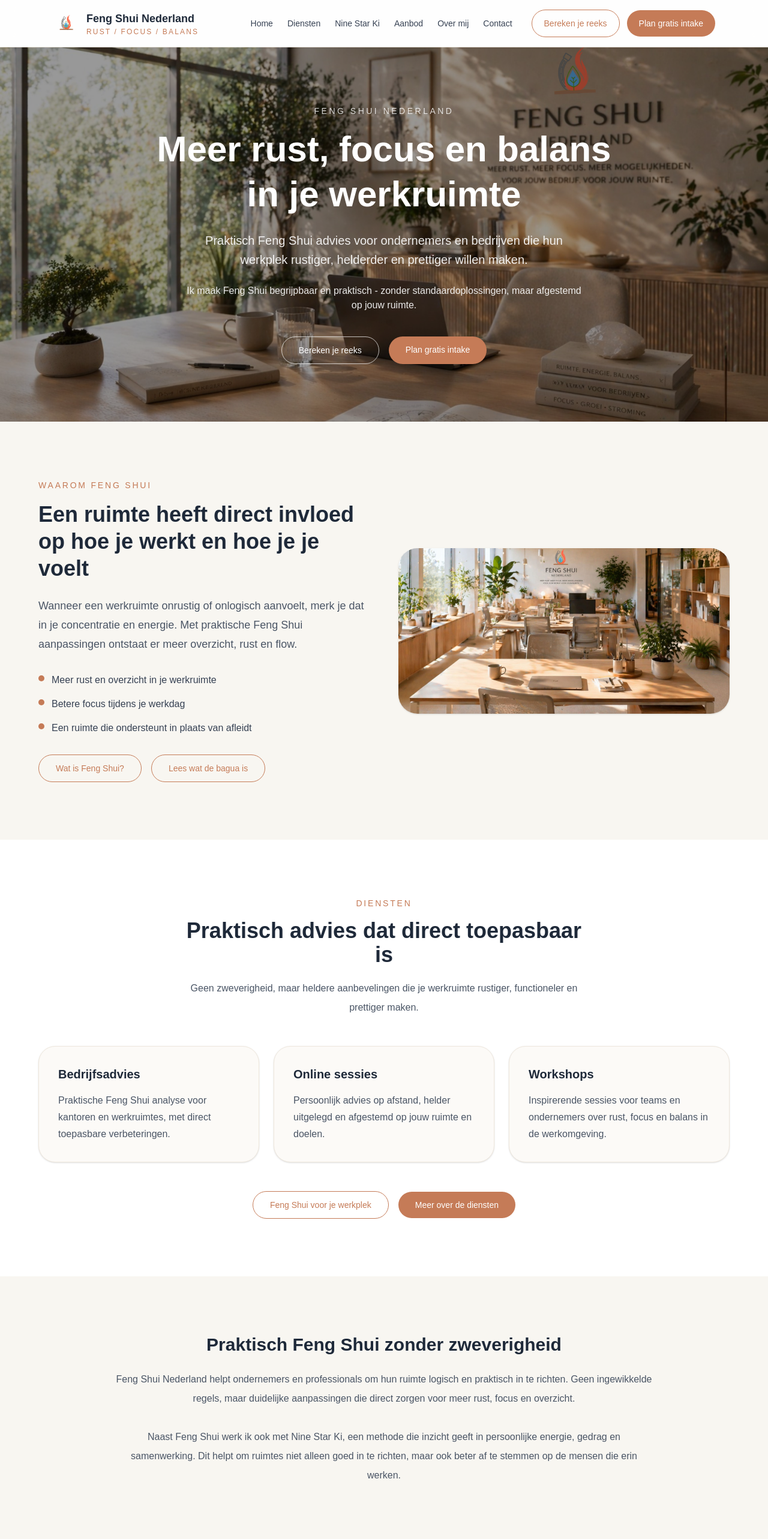
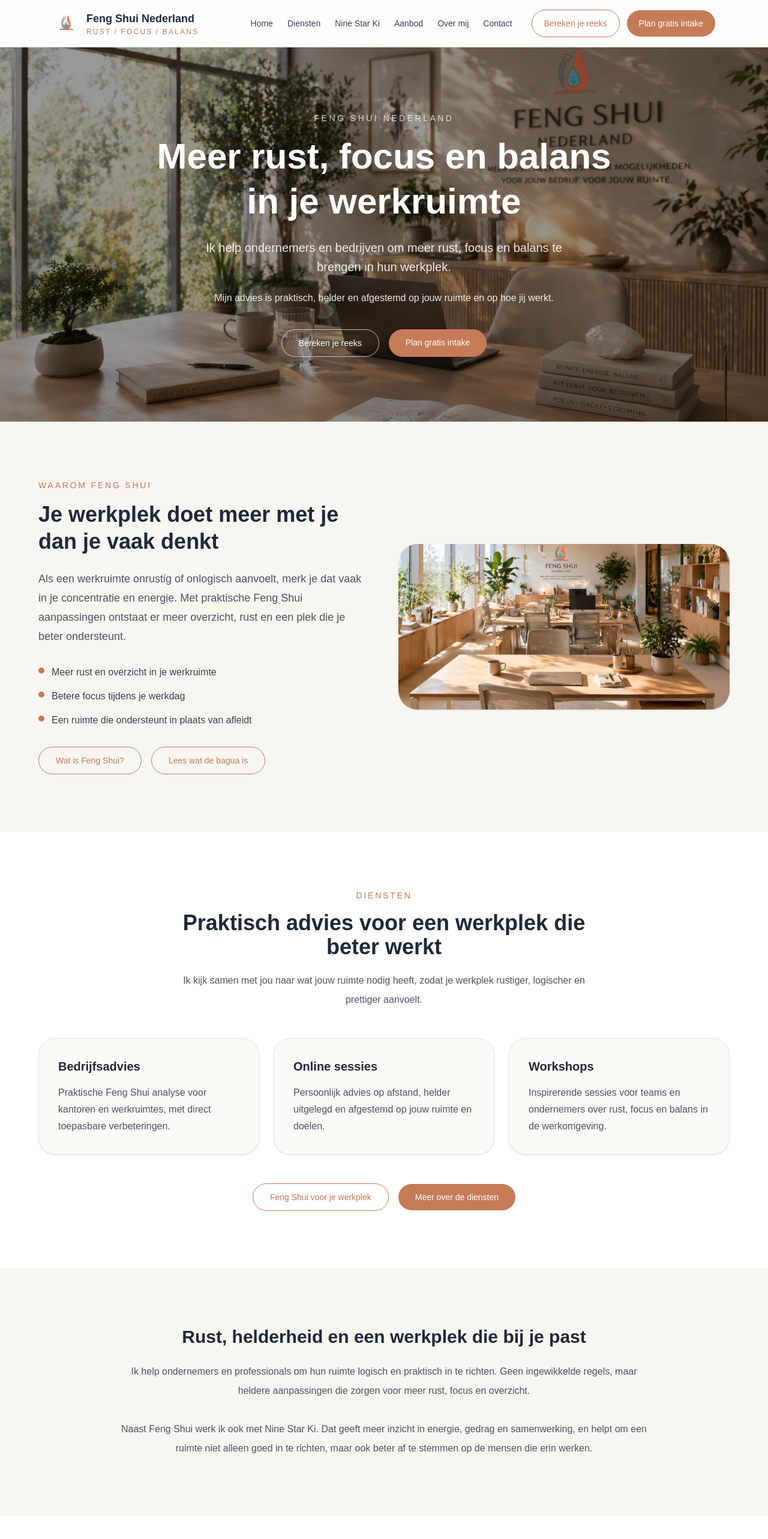
Before and after one commit to darius858/fengshuinederland-site, a Next.js app: page / in a window 1280 px wide. Shown: the top 2566 px of the page at 60% size. Built offline with nearby package versions, Linux system fonts and the light colour scheme.

Commit message:
Refine tone of voice on key pages

```diff
--- a/app/diensten/DienstenContent.tsx
+++ b/app/diensten/DienstenContent.tsx
@@ -27,7 +27,7 @@
 
           <div className="mt-10 max-w-3xl border-l-4 border-[#c57b57] pl-6 text-gray-600">
             <h2 className="text-xl font-semibold text-gray-800">
-              Geen standaardoplossingen, maar advies dat past bij jouw ruimte
+              Ik kijk samen met jou naar wat jouw ruimte nodig heeft
             </h2>
 
             <p className="mt-4 leading-7">
@@ -36,13 +36,13 @@
             </p>
 
             <p className="mt-4 leading-7">
-              Daarom kijk ik naar jouw ruimte, jouw manier van werken en wat er
-              echt nodig is.
+              Daarom kijk ik naar jouw ruimte, jouw manier van werken en naar
+              wat er in de praktijk echt nodig is.
             </p>
 
             <p className="mt-4 leading-7">
-              Vaak zit de grootste winst in kleine aanpassingen die direct
-              verschil maken.
+              Vaak zit de grootste winst juist in kleine aanpassingen die
+              direct verschil maken.
             </p>
 
             <div className="mt-6">
@@ -100,8 +100,8 @@
 
             <p className="mt-4 leading-7 text-gray-600">
               Mijn aanpak is rustig en overzichtelijk. Je krijgt geen vage
-              theorie, maar duidelijke stappen en advies dat past bij jouw
-              ruimte, manier van werken en vraag.
+              theorie, maar helder advies dat past bij jouw ruimte, jouw vraag
+              en de manier waarop jij werkt.
             </p>
           </div>
 
@@ -119,8 +119,8 @@
               <span className="text-sm font-medium text-[#c57b57]">Stap 2</span>
               <h3 className="mt-3 text-xl font-semibold">Analyse</h3>
               <p className="mt-4 leading-7 text-gray-600">
-                Ik kijk naar de indeling en energie van de ruimte en waar rust,
-                flow en balans versterkt kunnen worden.
+                Ik kijk naar de indeling en energie van de ruimte en naar wat
+                er nodig is om meer rust, focus en balans te brengen.
               </p>
             </div>
 
@@ -128,7 +128,7 @@
               <span className="text-sm font-medium text-[#c57b57]">Stap 3</span>
               <h3 className="mt-3 text-xl font-semibold">Advies</h3>
               <p className="mt-4 leading-7 text-gray-600">
-                Je ontvangt duidelijke adviezen die logisch voelen en direct
+                Je ontvangt heldere adviezen die logisch voelen en direct
                 toepasbaar zijn in je eigen werk- of leefruimte.
               </p>
             </div>
@@ -229,7 +229,8 @@
           </h2>
 
           <p className="mt-4 text-gray-600">
-            Plan vrijblijvend een intake en ontdek wat er mogelijk is.
+            Plan vrijblijvend een intake, dan kijken we samen naar wat jouw
+            werkplek nodig heeft.
           </p>
 
           <div className="mt-6">
--- a/app/omarm-jezelf/OmarmJezelfContent.tsx
+++ b/app/omarm-jezelf/OmarmJezelfContent.tsx
@@ -49,8 +49,8 @@
             <p className="mt-8 text-lg leading-8 text-gray-600">
               Omarm Jezelf is een warme en toegankelijke online cursus voor
               vrouwen die meer inzicht willen in zichzelf, hun patronen en hun
-              natuurlijke energie. Via Nine Star Ki leer je met meer zachtheid
-              en helderheid naar jezelf kijken.
+              natuurlijke energie. In deze cursus neem ik je stap voor stap mee,
+              zodat je met meer zachtheid en helderheid naar jezelf kunt kijken.
             </p>
 
             <div className="mt-10 flex flex-wrap gap-4">
@@ -111,8 +111,8 @@
 
             <p className="mt-5 leading-8 text-gray-600">
               Deze cursus is voor vrouwen die voelen dat bepaalde patronen zich
-              blijven herhalen en die verlangen naar meer rust, helderheid en
-              mildheid naar zichzelf.
+              blijven herhalen en die meer rust, helderheid en zachtheid naar
+              zichzelf zoeken.
             </p>
           </div>
 
@@ -149,10 +149,10 @@
             </h2>
 
             <p className="mt-5 leading-8 text-gray-600">
-              Omarm Jezelf is geen zware theoriecursus. Het is een zachte en
-              heldere verdieping waarin je stap voor stap leert kijken naar wie
-              jij bent, wat jou beweegt en wat je nodig hebt om meer in balans
-              te zijn.
+              Omarm Jezelf is geen zware theoriecursus. Het is een rustige en
+              heldere verdieping waarin ik je stap voor stap meeneem in wie jij
+              bent, wat jou beweegt en wat je nodig hebt om meer in balans te
+              zijn.
             </p>
 
             <p className="mt-5 leading-8 text-gray-600">
@@ -177,12 +177,12 @@
               Nine Star Ki helpt je om jezelf beter te begrijpen via energie,
               karakter en levenspatronen. Niet om jezelf in een hokje te
               stoppen, maar om te herkennen wat jou drijft, wat je nodig hebt
-                en waar je soms uit balans raakt.
+              en waar je uit balans kunt raken.
             </p>
 
             <p className="mt-5 leading-8 text-gray-600">
               In Omarm Jezelf gebruiken we Nine Star Ki als spiegel. Zodat je
-                jezelf niet harder hoeft aan te pakken, maar juist beter leert
+              jezelf niet harder hoeft aan te pakken, maar jezelf beter leert
               verstaan.
             </p>
             </div>
@@ -244,7 +244,8 @@
 
             <p className="mt-5 leading-8 text-gray-600">
               Laat hieronder je naam en e-mailadres achter. Dan houd ik je op
-              de hoogte van de start, inhoud en mogelijkheden van Omarm Jezelf.
+              de hoogte van de start, de inhoud en de mogelijkheden van Omarm
+              Jezelf.
             </p>
           </div>
 
--- a/app/page.tsx
+++ b/app/page.tsx
@@ -52,13 +52,13 @@
               </h1>
 
               <p className="mx-auto mt-6 max-w-2xl text-lg leading-8 text-white/90 md:text-xl">
-                Praktisch Feng Shui advies voor ondernemers en bedrijven die hun
-                werkplek rustiger, helderder en prettiger willen maken.
+                Ik help ondernemers en bedrijven om meer rust, focus en balans
+                te brengen in hun werkplek.
               </p>
 
               <p className="mx-auto mt-6 max-w-2xl text-white/90">
-                Ik maak Feng Shui begrijpbaar en praktisch - zonder
-                standaardoplossingen, maar afgestemd op jouw ruimte.
+                Mijn advies is praktisch, helder en afgestemd op jouw ruimte en
+                op hoe jij werkt.
               </p>
 
               <div className="mt-10 flex flex-wrap justify-center gap-4">
@@ -94,14 +94,14 @@
               </p>
 
               <h2 className="mt-4 text-3xl font-semibold leading-tight md:text-4xl">
-                Een ruimte heeft direct invloed op hoe je werkt en hoe je je
-                voelt
+                Je werkplek doet meer met je dan je vaak denkt
               </h2>
 
               <p className="mt-6 text-lg leading-8 text-gray-600">
-                Wanneer een werkruimte onrustig of onlogisch aanvoelt, merk je
-                dat in je concentratie en energie. Met praktische Feng Shui
-                aanpassingen ontstaat er meer overzicht, rust en flow.
+                Als een werkruimte onrustig of onlogisch aanvoelt, merk je dat
+                vaak in je concentratie en energie. Met praktische Feng Shui
+                aanpassingen ontstaat er meer overzicht, rust en een plek die
+                je beter ondersteunt.
               </p>
 
               <ul className="mt-8 space-y-4">
@@ -168,12 +168,12 @@
               </p>
 
               <h2 className="mt-4 text-3xl font-semibold md:text-4xl">
-                Praktisch advies dat direct toepasbaar is
+                Praktisch advies voor een werkplek die beter werkt
               </h2>
 
               <p className="mt-5 leading-8 text-gray-600">
-                Geen zweverigheid, maar heldere aanbevelingen die je werkruimte
-                rustiger, functioneler en prettiger maken.
+                Ik kijk samen met jou naar wat jouw ruimte nodig heeft, zodat je
+                werkplek rustiger, logischer en prettiger aanvoelt.
               </p>
             </div>
 
@@ -245,20 +245,19 @@
             transition={{ duration: 0.5 }}
           >
             <h2 className="text-2xl font-semibold text-gray-800 md:text-3xl">
-              Praktisch Feng Shui zonder zweverigheid
+              Rust, helderheid en een werkplek die bij je past
             </h2>
 
             <p className="mt-6 leading-8 text-gray-600">
-              Feng Shui Nederland helpt ondernemers en professionals om hun
-              ruimte logisch en praktisch in te richten. Geen ingewikkelde
-              regels, maar duidelijke aanpassingen die direct zorgen voor meer
-              rust, focus en overzicht.
+              Ik help ondernemers en professionals om hun ruimte logisch en
+              praktisch in te richten. Geen ingewikkelde regels, maar heldere
+              aanpassingen die zorgen voor meer rust, focus en overzicht.
               <br />
               <br />
-              Naast Feng Shui werk ik ook met Nine Star Ki, een methode die
-              inzicht geeft in persoonlijke energie, gedrag en samenwerking.
-              Dit helpt om ruimtes niet alleen goed in te richten, maar ook
-              beter af te stemmen op de mensen die erin werken.
+              Naast Feng Shui werk ik ook met Nine Star Ki. Dat geeft meer
+              inzicht in energie, gedrag en samenwerking, en helpt om een
+              ruimte niet alleen goed in te richten, maar ook beter af te
+              stemmen op de mensen die erin werken.
             </p>
           </motion.div>
         </section>
@@ -365,9 +364,8 @@
             </p>
 
             <p className="mx-auto mt-6 max-w-3xl leading-8 text-gray-600">
-              Een warme online cursus voor meer zelfinzicht, zachtheid en
-              begrip voor je eigen energie en levenspatronen. Ideaal als je op
-              een toegankelijke manier wilt kennismaken met Nine Star Ki.
+              Een warme online cursus voor wie zichzelf beter wil begrijpen en
+              op een toegankelijke manier kennis wil maken met Nine Star Ki.
             </p>
 
             <div className="mt-8 flex flex-wrap justify-center gap-4">
```
Also changed, not shown: app/nine-star-ki/NineStarKiContent.tsx (+12 -12 lines). Lines whose indentation alone changed are shown as unchanged.
